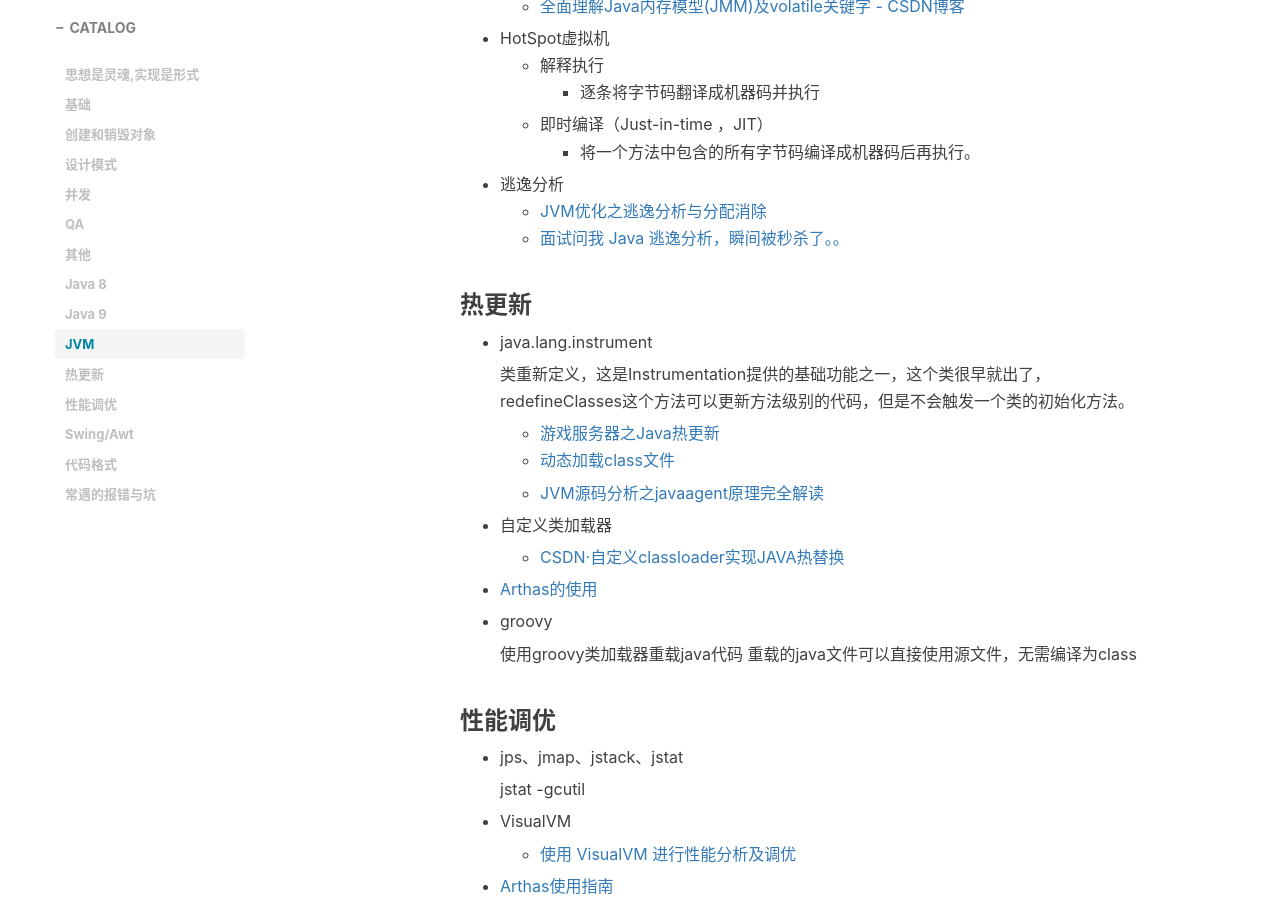
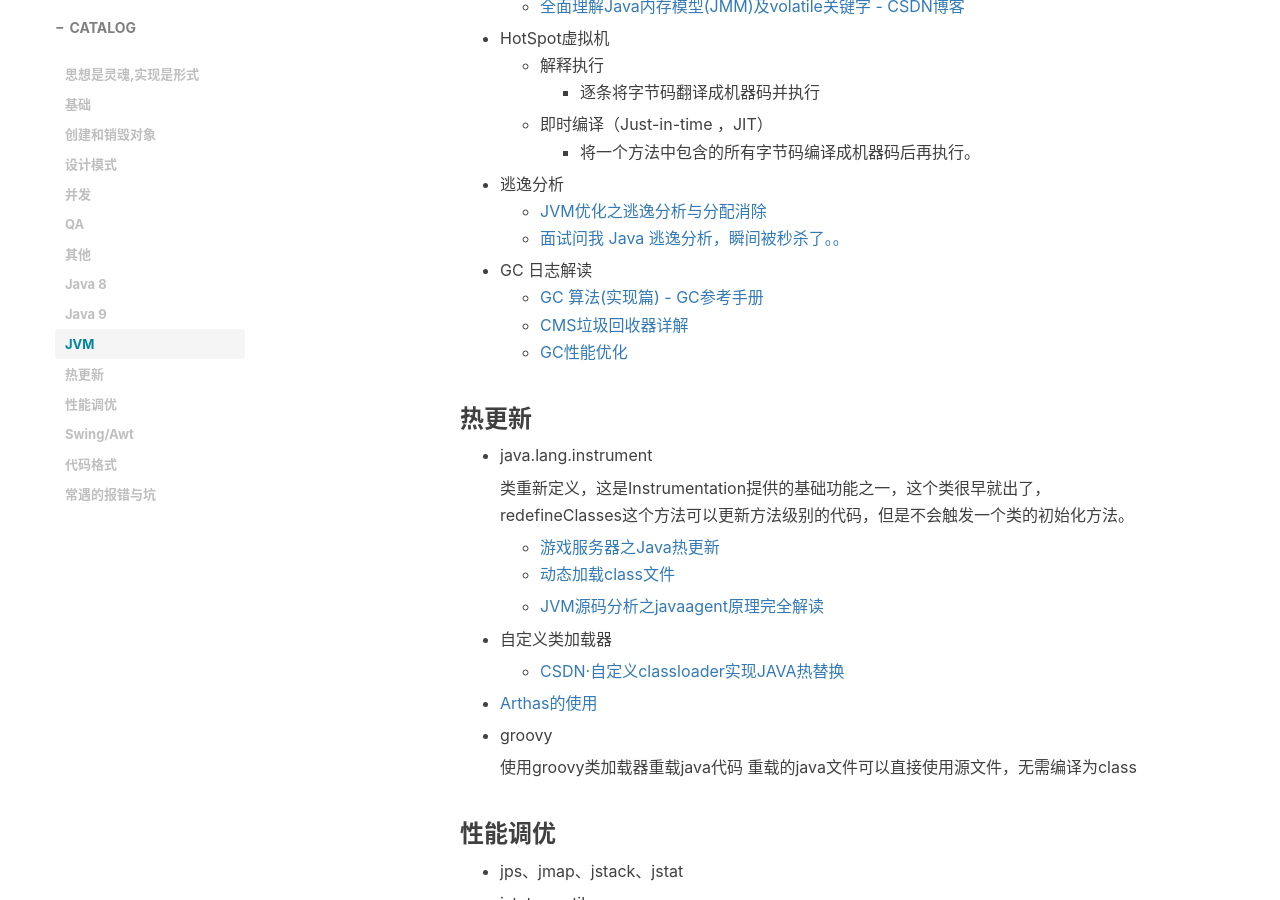
Before and after one commit to Ariescat/blog, a Jekyll site: the page built from docs/Java.md, in a window 1280 px wide and 900 px high, scrolled down 7331 px. Built offline with Jekyll 4.4.1, drawn with Linux system fonts in a browser that asks for light colours; nearby versions of some CDN libraries; comment, search, counter and statistics services are not loaded.

Commit message:
GC 日志解读

```diff
--- a/docs/Java.md
+++ b/docs/Java.md
@@ -308,6 +308,11 @@ catalog: true
   - [JVM优化之逃逸分析与分配消除](https://my.oschina.net/u/4215320/blog/3108015)
   - [面试问我 Java 逃逸分析，瞬间被秒杀了。。](https://my.oschina.net/javaroad/blog/3062052)
 
+* GC 日志解读
+  * [GC 算法(实现篇) - GC参考手册](https://blog.csdn.net/renfufei/article/details/54885190)
+  * [CMS垃圾回收器详解](https://blog.csdn.net/zqz_zqz/article/details/70568819)
+  * [GC性能优化](https://blog.csdn.net/renfufei/column/info/14851)
+
 ### 热更新
 
 - java.lang.instrument
```
Also changed, not shown: docs/index.md (+2 -1 lines), 1 other file.
